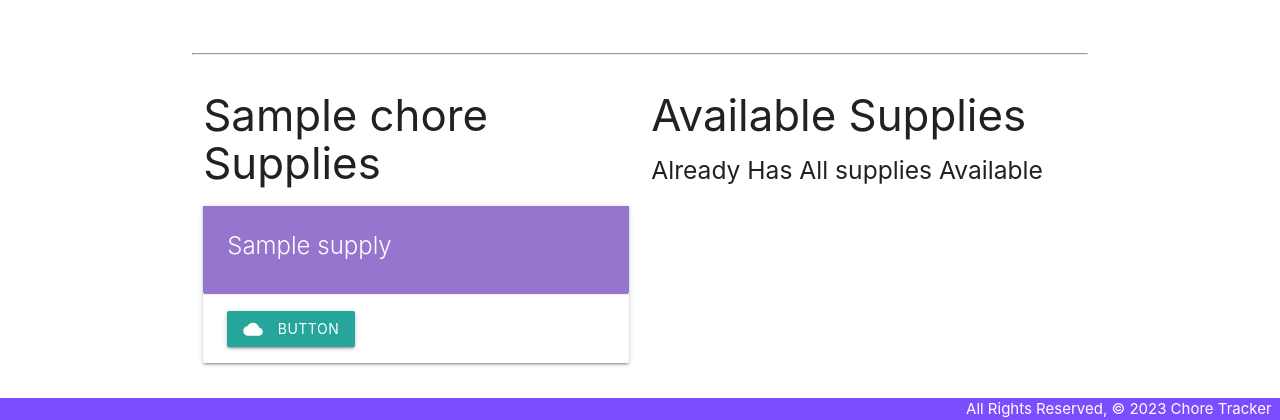
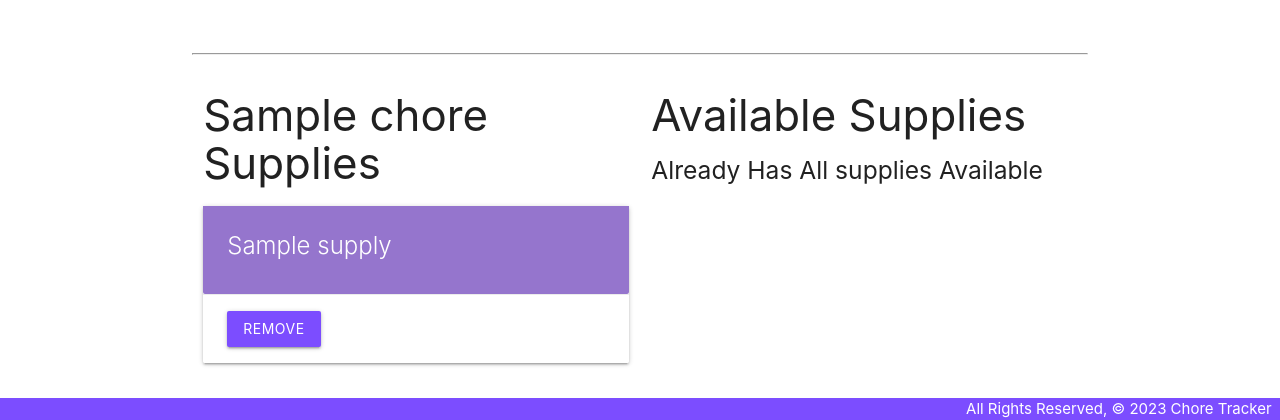
Before and after one commit to Data-Pirates-SEI/Data-Pirates-Project, a Django app: page /chores/1/ in a window 1280 px wide. Shown: the part 738-1158 px from the top of the page. Run offline with Django 4.2, Linux system fonts and the light colour scheme; a user stored in the database is signed in; tables that the repository leaves empty hold one stand-in row (values such as "Sample post").

Commit message:
fix remove button on supply

```diff
--- a/main_app/templates/chores/detail.html
+++ b/main_app/templates/chores/detail.html
@@ -67,7 +67,7 @@
         <div class="card-action">
           <form action="{% url 'unassoc_supply' chore.id supply.id %}" method="POST">
             {% csrf_token %}
-            <a class="waves-effect waves-light btn"><i class="material-icons left">cloud</i>button</a>
+            <button type="submit" class="btn deep-purple accent-2">Remove</button>
           </form>
         </div>
       </div>
```
